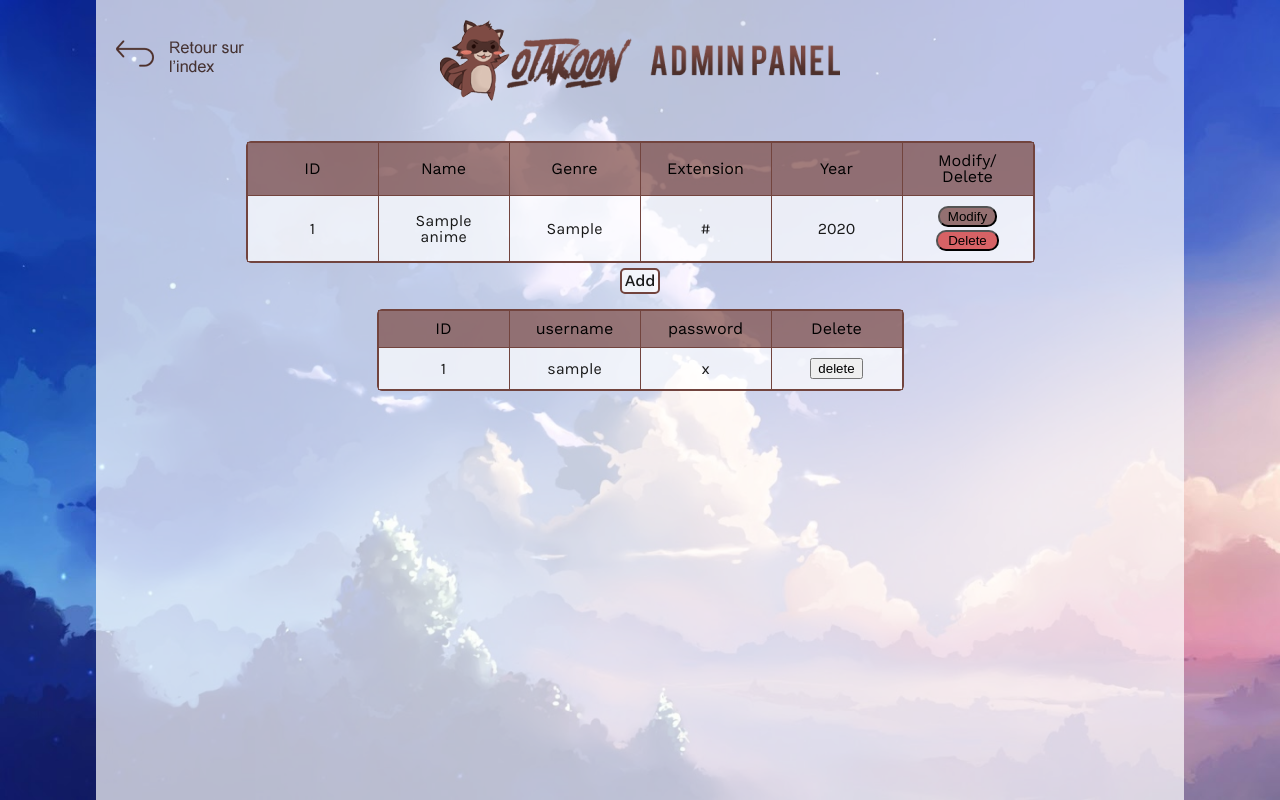
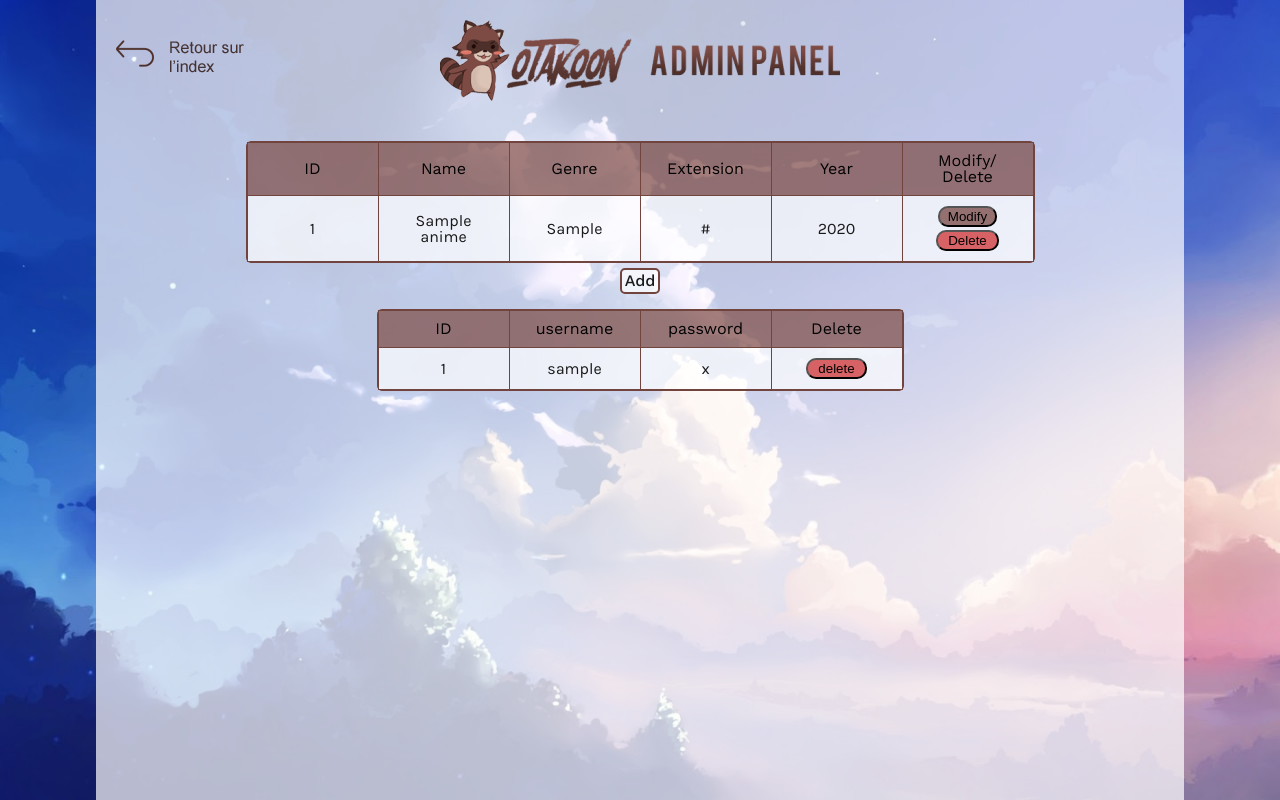
Before and after one commit to mariete36/SI_PHP, a PHP site: page /admin.php in a window 1280 px wide. Run offline with PHP 8.4, Linux system fonts and the light colour scheme; tables that the repository leaves empty or names only in its code hold one stand-in row (values such as "Sample post").

Commit message:
admin panel stylized

```diff
--- a/admin.php
+++ b/admin.php
@@ -112,7 +112,7 @@ require_once "init_db.php";
                             <td class="td" >
                                 <form action="actions/action_user_delete.php" method="POST">
                                     <input type="hidden" name="id" value="<?=$row["id"]?>">
-                                    <input type="submit" value="delete">
+                                    <input class="deletebtn" type="submit" value="delete">
                                 </form>
                             </td>
                         </tr>
```
